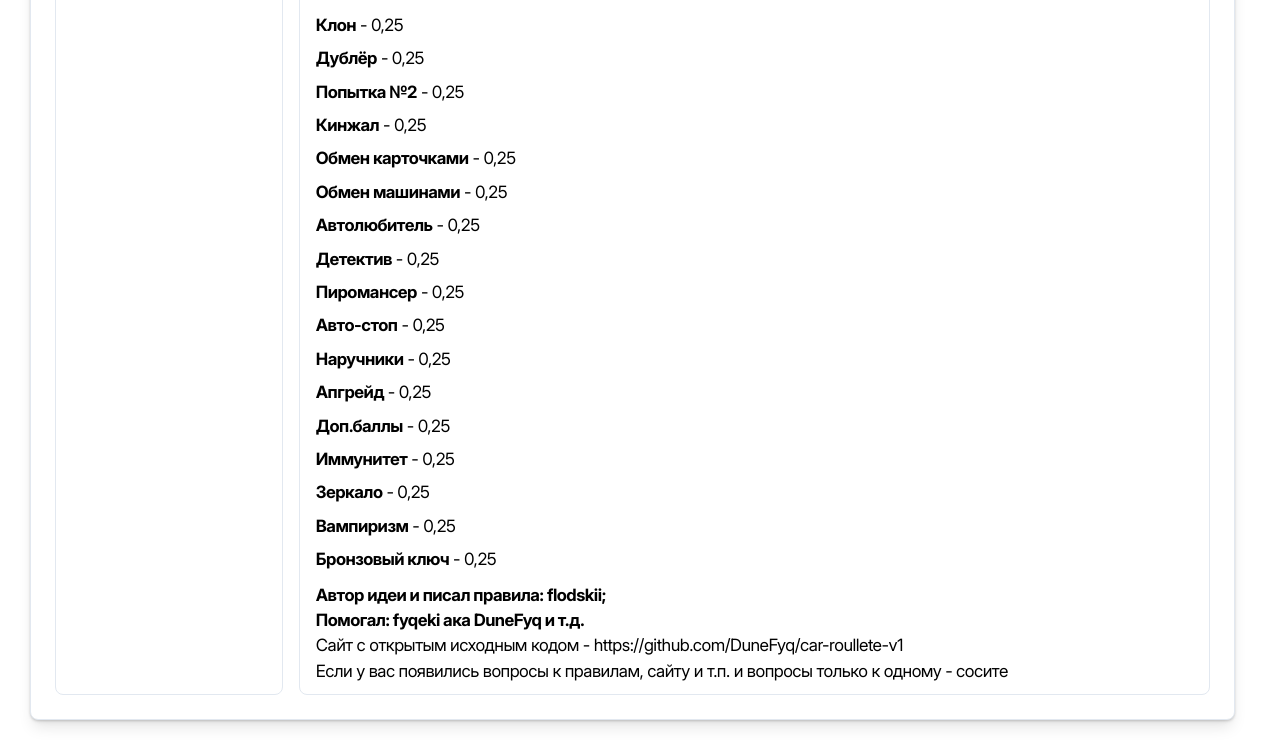
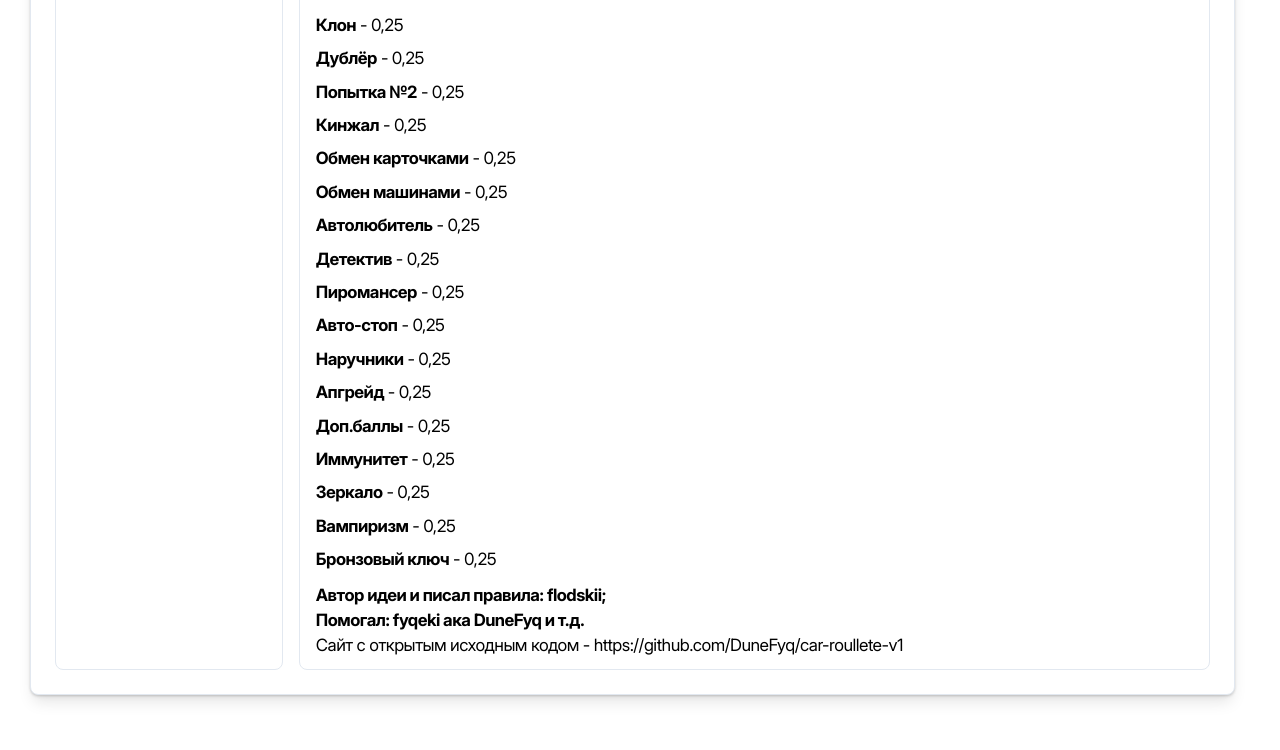
Before and after one commit to DuneFyq/car-roullete-v1, a website built with Vite: page src/index.html in a window 1280 px wide. Shown: the part 4385-5135 px from the top of the page. After the commit the page ends 5110 px from the top, so only its background shows below. Built offline with nearby package versions, Linux system fonts and the light colour scheme.

Commit message:
Update index.html

```diff
--- a/src/index.html
+++ b/src/index.html
@@ -986,8 +986,6 @@
               <strong>Помогал: fyqeki ака DuneFyq и т.д.</strong><br />
               Сайт с открытым исходным кодом -
               https://github.com/DuneFyq/car-roullete-v1<br />
-              Если у вас появились вопросы к правилам, сайту и т.п. и вопросы
-              только к одному - сосите
             </p>
           </div>
         </div>
```
